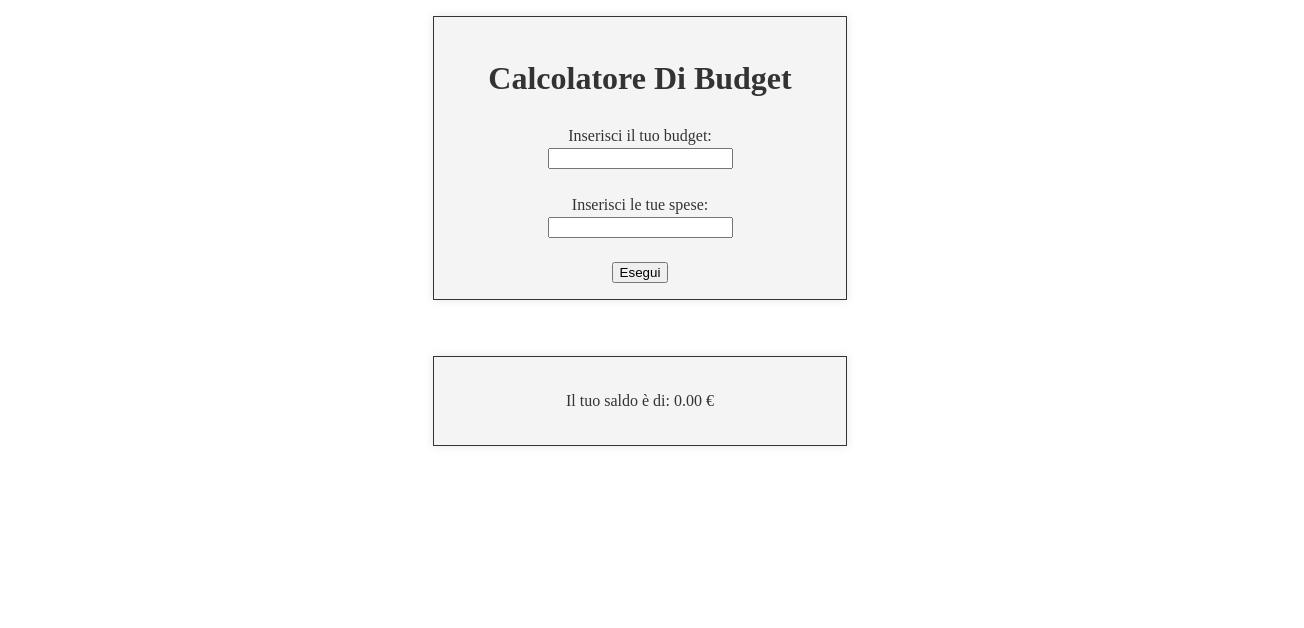
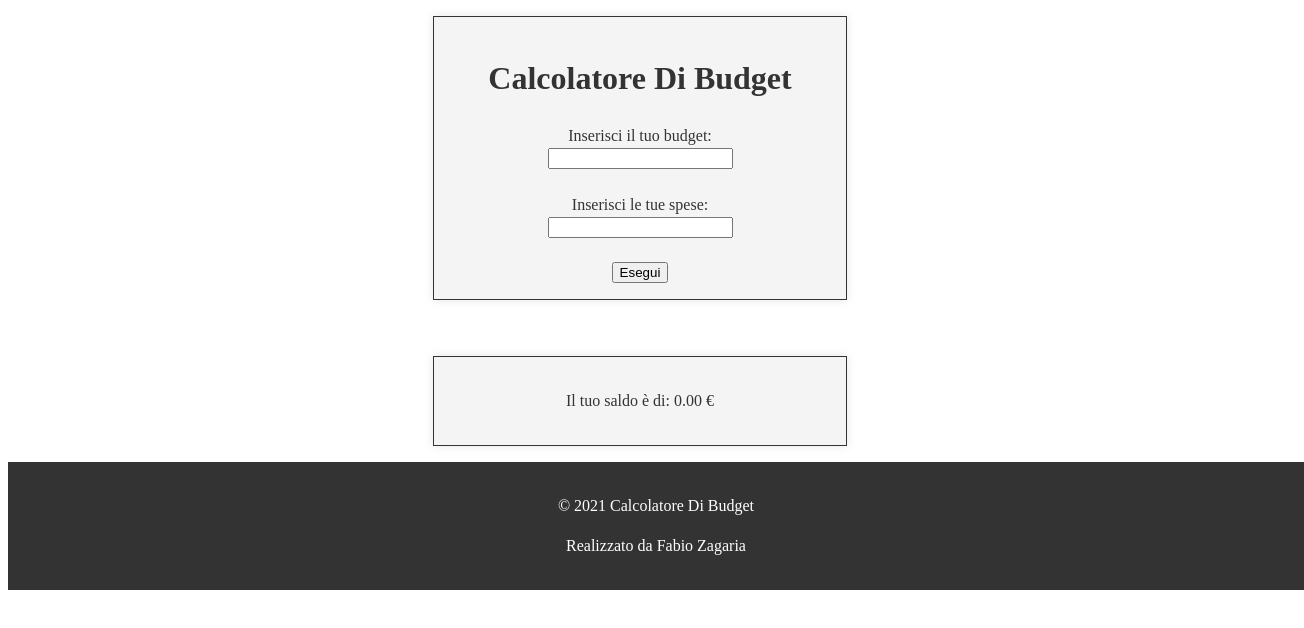
Before and after one commit to JavaMetalCoder/Esercizi, a plain HTML site: page index.html in a window 1280 px wide. Shown: the whole page, 1304 px wide, since content can reach past the window. Drawn offline with Linux system fonts and the light colour scheme.

Commit message:
aggiunto footer

```diff
--- a/index.html
+++ b/index.html
@@ -24,6 +24,11 @@
         <p>Il tuo saldo è di: <span id="saldo">0.00</span> €</p>
     </div>
 
+    <footer class="footer">
+        <p>© 2021 Calcolatore Di Budget</p>
+        <p>Realizzato da Fabio Zagaria</p>
+    </footer>
+
     <script src="script.js"></script>
 </body>
 </html>
--- a/style.css
+++ b/style.css
@@ -64,3 +64,14 @@ input[type="submit"]:hover {
     margin-right: auto;
 
 }
+
+footer {
+    text-align: center;
+    position: relative;
+    bottom: 0;
+    width: 100%;
+    padding: 1rem;
+    background-color: #333;
+    color: #fff;
+
+}
```
